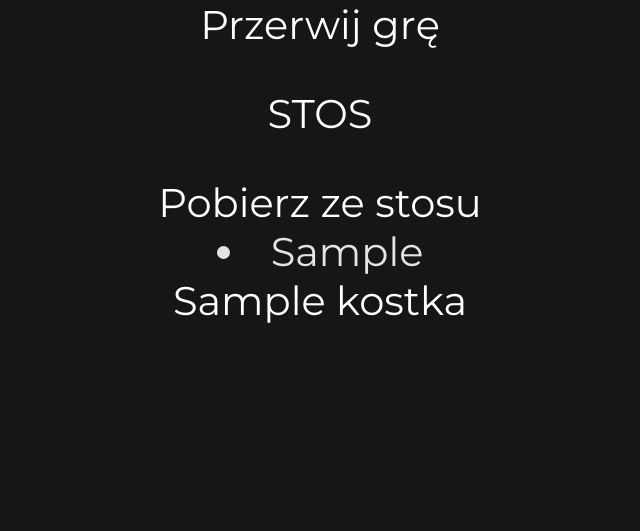
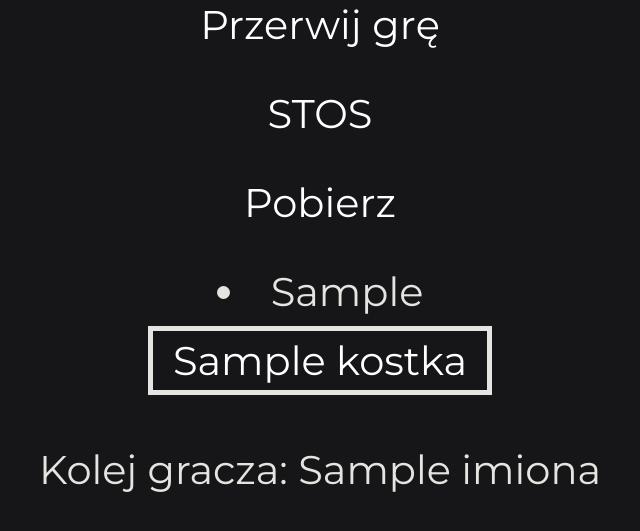
Before and after one commit to karzeg/domino, a Flask app: template templates/game.html in a window 1280 px wide. Shown: the top 531 px of the page, without its empty margins (320-960 px from the left). Run offline with Flask 2, Linux system fonts and the light colour scheme; the template is opened without the code that fills it: most values are stand-ins (such as "Sample title", 1, 10 or a date in 2020).

Commit message:
poprawki

```diff
--- a/app.py
+++ b/app.py
@@ -41,7 +41,7 @@ def gra():
             return render_template("koniec.html", wygrany=gra.turn)
         return redirect(url_for('gra'))
 
-    return render_template('game.html', gra=gra)
+    return render_template('game.html', gra=gra, ilosc_na_stosie=len(gra.domino))
 
 
 @app.route('/wyloz_kostke/<kostka>')
--- a/static/style.css
+++ b/static/style.css
@@ -3,6 +3,7 @@ body
     font-family: 'Montserrat', sans-serif;
     color: #e4e4e0;
     margin: auto;
+    width: 90%;
     font-size: 40px;
     text-align: center;
     background-color: #161619;
@@ -46,21 +47,30 @@ a
     color: #161619;
 }
 
-.kostki-gracza
+.stos
 {
-    display: flex;
-    justify-content: center;
-    overflow: overlay;
+    margin: 1em;
 }
 
 .kostki-gracza
 {
     display: flex;
+    flex-wrap: wrap;
     justify-content: center;
-    overflow: overlay;
+    margin: auto;
 }
 
 .kostka
 {
+    display: flex;
+    flex-wrap: wrap;
     list-style-type: none;
+    margin: 0.25em;
+    border: 5px solid #e4e4e0;
+    padding: 5px 0.5em;
 }
+
+.kostka:hover
+{
+    transform: scale(1.25);
+}
--- a/templates/game.html
+++ b/templates/game.html
@@ -2,24 +2,24 @@
 <html lang="pl">
 <head>
     <meta charset="UTF-8">
-    <title>Gra</title>
+    <title>Domino</title>
     <link rel = "stylesheet" href="{{ url_for('static', filename='style.css') }}">
     <link href="https://fonts.googleapis.com/css2?family=Montserrat:wght@300;400&display=swap" rel="stylesheet">
 </head>
 <body>
 
-<a href="{{url_for("koniec")}}"><div class="koniec">Przerwij grę</div></a>
+<a href="{{url_for('koniec')}}"><div class="koniec">Przerwij grę</div></a>
 
 <div class="stos">
-    {% if liczba_na_stosie != 0 %}
+    {% if ilosc_na_stosie != 0 %}
     <a href="{{ url_for('dobierz_kostke') }}">
         {% endif %}
         <div>
             <p class="stos">STOS</p>
-            {% if liczba_kart_na_stosie != 0 %}
-            <div class="pobierz-ze-stosu">Pobierz ze stosu</div>
+            {% if ilosc_na_stosie != 0 %}
+                <div class="pobierz-ze-stosu">Pobierz</div>
             {% else %}
-             <div class="pobierz-ze-stosu">Stos jest pusty</div>
+                <div class="pobierz-ze-stosu">Brak</div>
             {% endif %}
         </div>
     </a>
@@ -31,11 +31,17 @@
     {% endfor %}
 </div>
 
-<div class="kostki-gracza">
+<div class="pole-gracza">
+   <div class="kostki-gracza">
     {% for kostka in gra.gracze[gra.turn].domino_gracza %}
-        <a href="{{ url_for('wyloz_kostke', kostka=loop.index0) }}"><li class="kostka">{{ kostka }}</li></a>
+        <a href="{{ url_for('wyloz_kostke', kostka=loop.index0) }}"><ul class="kostka">{{ kostka }}</ul></a>
     {% endfor %}
+    </div>
+    <p class="gracze-napis">
+        Kolej gracza: {{ gra.imiona[gra.turn] }}
+    </p>
 </div>
+
 
 </body>
 </html>
```
Also changed, not shown: game.py (+12 -4 lines).
